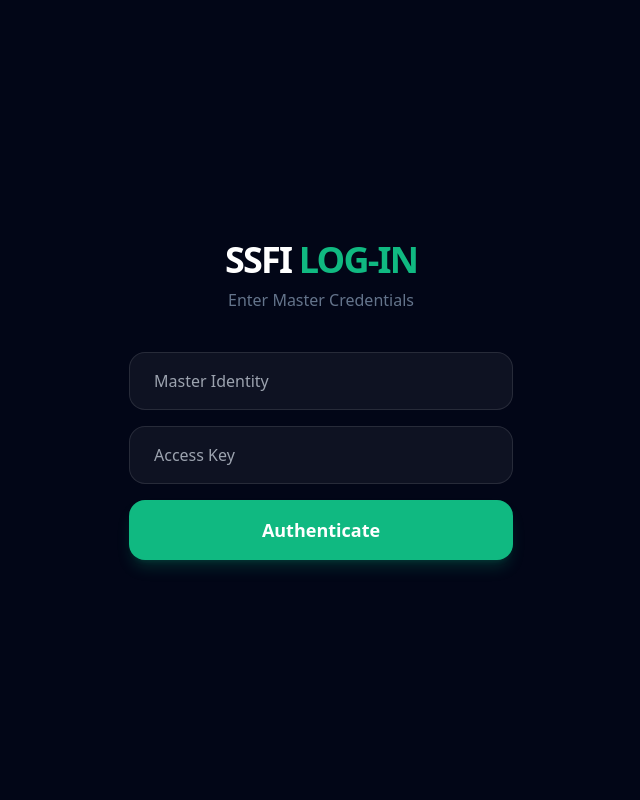
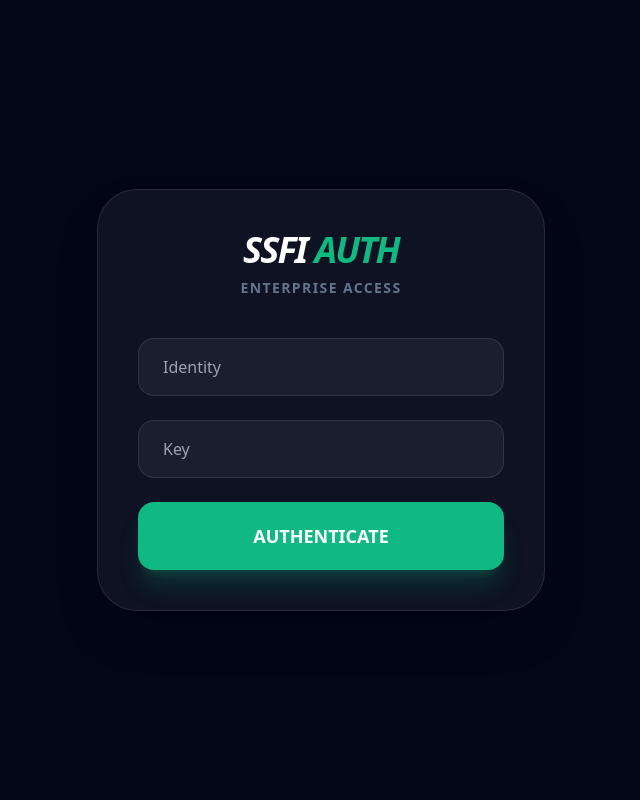
Before and after one commit to ankit18006/Smart-Secure-File-Intelligence-System--SSFI-, a Flask app: page / in a window 1280 px wide. Shown: the whole page, without its empty margins (319-959 px from the left). Run offline with Flask 3, Linux system fonts and the light colour scheme; some libraries are stand-ins or nearby versions.

Commit message:
Update login.html

```diff
--- a/templates/login.html
+++ b/templates/login.html
@@ -1,23 +1,21 @@
 <!DOCTYPE html>
+
 <html lang="en">
 <head>
 <meta charset="UTF-8">
-    <title>Login | SSFI Enterprise</title>
+<title>Master Authentication</title>
 <script src="https://cdn.tailwindcss.com"></script>
 </head>
-<body class="bg-[#020617] h-screen flex items-center justify-center">
-    <div class="w-full max-w-md p-8">
+<body class="bg-[#020617] min-h-screen flex items-center justify-center p-6">
+<div class="w-full max-w-md bg-white/5 p-10 rounded-[40px] border border-white/10 shadow-2xl">
 <div class="text-center mb-10">
-            <h1 class="text-4xl font-black text-white tracking-tighter">SSFI <span class="text-emerald-500">LOG-IN</span></h1>
-            <p class="text-slate-500 mt-2">Enter Master Credentials</p>
+<h1 class="text-4xl font-black text-white italic tracking-tighter">SSFI <span class="text-emerald-500">AUTH</span></h1>
+<p class="text-slate-500 text-sm mt-2 font-bold uppercase tracking-widest">Enterprise Access</p>
 </div>
-
-        <form action="/login" method="POST" class="space-y-4">
-            <input type="text" name="username" placeholder="Master Identity" class="w-full bg-white/5 border border-white/10 rounded-2xl px-6 py-4 text-white outline-none focus:border-emerald-500 transition">
-            <input type="password" name="password" placeholder="Access Key" class="w-full bg-white/5 border border-white/10 rounded-2xl px-6 py-4 text-white outline-none focus:border-emerald-500 transition">
-            <button type="submit" class="w-full bg-emerald-500 hover:bg-emerald-600 py-4 rounded-2xl text-white font-bold text-lg shadow-lg shadow-emerald-500/20 transition-all">
-                Authenticate
-            </button>
+<form action="/login" method="POST" class="space-y-6">
+<input type="text" name="username" placeholder="Identity" class="w-full bg-white/5 border border-white/10 rounded-2xl px-6 py-4 text-white focus:border-emerald-500 outline-none transition" required>
+<input type="password" name="password" placeholder="Key" class="w-full bg-white/5 border border-white/10 rounded-2xl px-6 py-4 text-white focus:border-emerald-500 outline-none transition" required>
+<button type="submit" class="w-full bg-emerald-500 hover:bg-emerald-600 py-5 rounded-2xl text-white font-black text-lg shadow-xl shadow-emerald-500/20 transition-all active:scale-95">AUTHENTICATE</button>
 </form>
 </div>
 </body>
```
Lines whose indentation alone changed are shown as unchanged.
